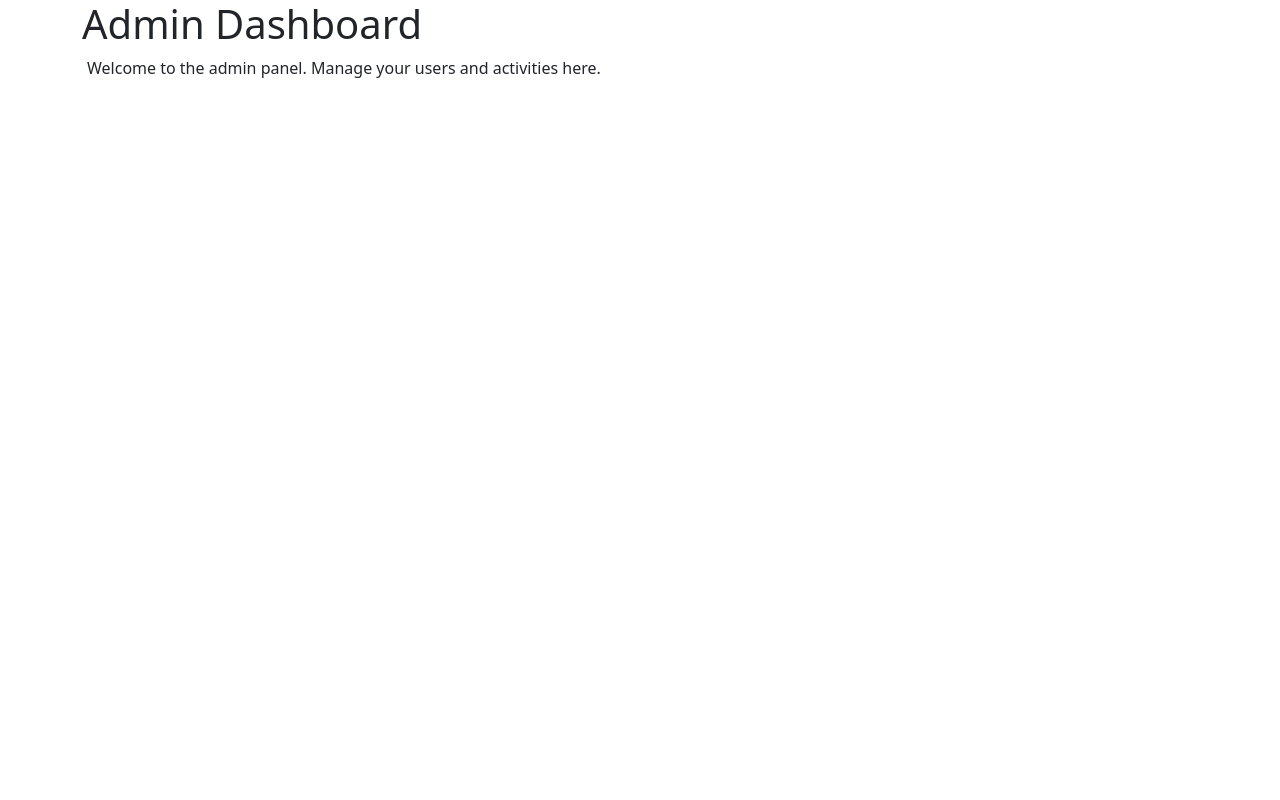
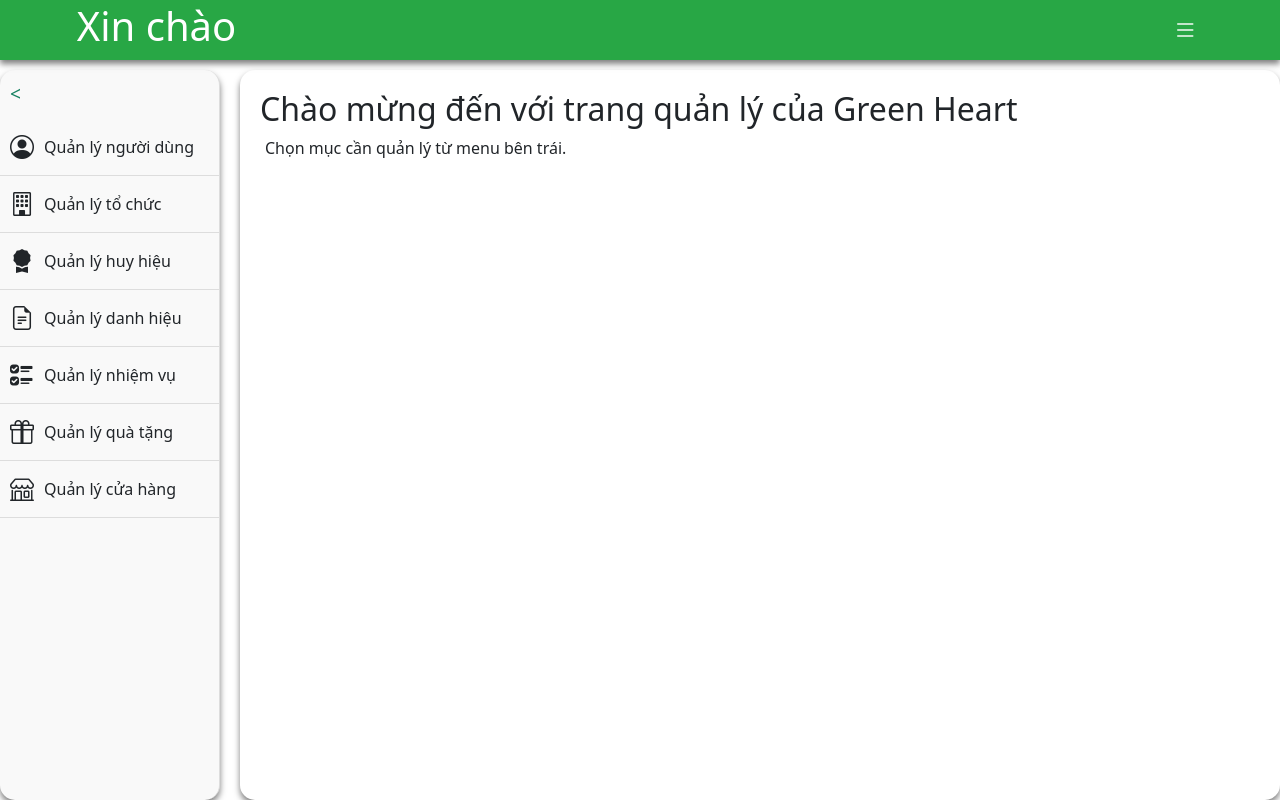
Before and after one commit to quyomega/greenHeart-frontEnd, a React (Create React App) app: page /admin in a window 1280 px wide. Built offline with nearby package versions, Linux system fonts and the light colour scheme; no server answers; sample sign-in values are in the browser's storage.

Commit message:
update: admin

```diff
--- a/src/assets/css/AdminDashboard.css
+++ b/src/assets/css/AdminDashboard.css
@@ -0,0 +1,65 @@
+.admin-dashboard-container {
+  display: flex;
+  flex-direction: column;
+  height: 100vh;
+}
+
+.admin-dashboard-content {
+  display: flex;
+  flex: 1;
+}
+
+.admin-sidebar {
+  margin-top: 70px;
+  width: 220px;
+  background-color: #ecf0f1;
+  border-right: 1px solid #ddd;
+  transition: width 0.3s ease;
+  overflow: hidden;
+  border-radius: 15px;
+  box-shadow: 0 4px 6px rgba(0, 0, 0, 0.5);
+}
+
+.admin-sidebar.collapsed {
+  width: 50px;
+}
+
+.menu-items {
+  padding: 0;
+  margin: 0;
+}
+
+.menu-item {
+  display: flex;
+  align-items: center;
+  padding: 10px 15px;
+  cursor: pointer;
+  transition: background-color 0.3s ease;
+}
+
+.menu-item:hover {
+  background-color: #e9e9e9;
+}
+
+.menu-icon {
+  font-size: 1.5rem;
+}
+
+.admin-main {
+  flex: 1;
+  padding: 20px;
+  margin-top: 70px;
+  box-shadow: 0 4px 6px rgba(0, 0, 0, 0.5);
+  margin-left: 20px;
+  border-radius: 15px;
+}
+
+.menu-toggle-btn {
+  width: 100%;
+  text-align: left;
+  padding: 10px;
+  border: none;
+  background-color: transparent;
+  font-size: 1.2rem;
+  cursor: pointer;
+}
--- a/src/assets/css/Header.css
+++ b/src/assets/css/Header.css
@@ -11,6 +11,8 @@
   z-index: 1000;
   height: 60px;
   padding: 0 6%;
+  box-shadow: 0 4px 6px rgba(0, 0, 0, 0.5);
+
 }
 .hamburger-btn {
   font-size: 24px;
@@ -32,10 +34,9 @@
   display: none; /* Mặc định ẩn */
   flex-direction: column;
   align-items: flex-start;
-  /* background-color: #35b872; */
   padding: 10px;
   border-radius: 4px;
-  box-shadow: 0 4px 6px rgba(0, 0, 0, 0.1);
+  box-shadow: 0 4px 6px rgba(0, 0, 0, 0.5);
   z-index: 1000;
 }
 
--- /dev/null
+++ b/src/assets/css/UserManagement.css
@@ -0,0 +1,75 @@
+.manager-member-container {
+  font-family: "Arial", sans-serif;
+}
+
+table {
+  width: 100%;
+  border-collapse: collapse;
+  margin-top: 20px;
+  box-shadow: 0 2px 8px rgba(0, 0, 0, 0.1); /* Thêm bóng đổ cho bảng */
+  border-radius: 10px; /* Bo tròn góc bảng */
+  overflow: hidden;
+}
+
+th,
+td {
+  padding: 12px 15px;
+  text-align: left;
+  border: 1px solid #e0e0e0;
+  font-size: 14px; /* Cải thiện kích thước chữ */
+}
+
+th {
+  background-color: #007bff;
+  color: white;
+  font-weight: 600; /* Đậm cho tiêu đề */
+  letter-spacing: 1px; /* Thêm khoảng cách giữa các chữ cái */
+}
+
+td {
+  background-color: #ffffff;
+}
+
+tr:nth-child(even) td {
+  background-color: #f1f1f1; /* Dòng chẵn có màu nền khác */
+}
+
+tr:hover td {
+  background-color: #f1f1f1; /* Màu nền khi hover */
+  cursor: pointer;
+}
+
+.admin-role {
+  color: #ff5733; /* Màu đỏ nhạt cho vai trò admin */
+  font-weight: bold;
+}
+
+.user-role {
+  color: #28a745; /* Màu xanh lá cho người dùng */
+  font-weight: bold;
+
+}
+
+.title {
+  white-space: nowrap; /* Đảm bảo không bị cắt bớt văn bản */
+  font-weight: 500;
+  font-weight: bold;
+}
+
+table caption {
+  font-size: 18px;
+  font-weight: bold;
+  color: #333;
+  padding: 10px;
+}
+
+/* @media screen and (max-width: 768px) {
+    table {
+      font-size: 12px;
+    }
+
+    th,
+    td {
+      padding: 8px 10px;
+    }
+  } */
--- a/src/hooks/useUserData.js
+++ b/src/hooks/useUserData.js
@@ -4,10 +4,12 @@ import {
   fetchActivities,
   fetchLeaderboard,
   fetchActivityTypes,
+  getAllUser,
 } from "../services/userService";
 
 const useUserData = (token, filter) => {
   const [userData, setUserData] = useState(null);
+  const [allUsers,setAllUsers] = useState([]);
   const [activities, setActivities] = useState([]);
   const [leaderboard, setLeaderboard] = useState([]);
   const [activityTypes, setActivityTypes] = useState([]);
@@ -21,12 +23,17 @@ const useUserData = (token, filter) => {
         if (!token) {
           throw new Error("Token không hợp lệ.");
         }
+        //lấy token
+        // console.log(token);
 
         // Lấy dữ liệu người dùng
         const user = await fetchUserData(token);
         setUserData(user);
-        //lấy token
-        // console.log(token);
+
+        // Lấy dữ liệu tất cả người dùng
+        const users = await getAllUser(token);
+        setAllUsers(users);
+
         // Tính toán tiến độ cấp độ
         const nextLevelPoints = (user.level + 1) * 100 - user.totalPoints;
         setLevelProgress(100 - nextLevelPoints);
@@ -52,17 +59,18 @@ const useUserData = (token, filter) => {
         // Lấy danh sách loại hoạt động
         const activityTypesData = await fetchActivityTypes();
         setActivityTypes(activityTypesData);
+
       } catch (error) {
         console.error("Lỗi khi tải dữ liệu:", error);
         setError(error.message || "Đã xảy ra lỗi khi tải dữ liệu.");
       }
     };
-
     loadData();
   }, [token, filter]);
 
   return {
     userData,
+    allUsers,
     activities,
     leaderboard,
     activityTypes,
--- a/src/pages/AdminDashboard.js
+++ b/src/pages/AdminDashboard.js
@@ -1,12 +1,149 @@
-import React from "react";
+import React, { useState } from "react";
+import "../assets/css/AdminDashboard.css";
+import Header from "../components/Header";
+import ManagementUser from "./ManagementUser";
+import useUserData from "../hooks/useUserData";
+
+import { useNavigate } from "react-router-dom";
 
 function AdminDashboard() {
+  const token = localStorage.getItem("token");
+  const { allUsers } = useUserData(token);
+  const [isMenuCollapsed, setIsMenuCollapsed] = useState(false);
+  const [isMenuOpen, setIsMenuOpen] = useState(false);
+  const [showLogout, setShowLogout] = useState(false);
+  const [activeContent, setActiveContent] = useState("default");
+
+  const navigate = useNavigate();
+
+  const handleLogout = () => {
+    localStorage.clear();
+    window.location.href = "/login";
+  };
+
+  const goToUserDetails = () => {
+    navigate("/user-details");
+  };
+
+  const toggleMenu = () => {
+    setIsMenuCollapsed(!isMenuCollapsed);
+  };
+
+  const toggleLogoutButton = () => {
+    setIsMenuOpen(!isMenuOpen);
+    setShowLogout(!showLogout);
+  };
+
+  const menuItems = [
+    {
+      label: "Quản lý người dùng",
+      path: "users",
+      icon: "bi-person-circle",
+      component: <ManagementUser token={token} allUsers={allUsers} />,
+    },
+    {
+      label: "Quản lý tổ chức",
+      path: "organizations",
+      icon: "bi-building",
+      component: <p>Đây là giao diện quản lý tổ chức.</p>,
+    },
+    {
+      label: "Quản lý huy hiệu",
+      path: "organizations",
+      icon: "bi-award-fill",
+      component: <p>Đây là giao diện quản lý huy hiệu.</p>,
+    },
+    {
+      label: "Quản lý danh hiệu",
+      icon: "bi-file-earmark-text",
+      component: <p>Đây là giao diện quản lý danh hiệu.</p>,
+    },
+    {
+      label: "Quản lý nhiệm vụ",
+      icon: "bi-ui-checks",
+      component: <p>Đây là giao diện quản lý nhiệm vụ.</p>,
+    },
+    {
+      label: "Quản lý quà tặng",
+      icon: "bi-gift ",
+      component: <p>Đây là giao diện quản lý quà tặng.</p>,
+    },
+    {
+      label: "Quản lý cửa hàng",
+      icon: "bi-shop ",
+      component: <p>Đây là giao diện quản lý cửa hàng.</p>,
+    },
+  ];
+
+  const handleMenuClick = (path) => {
+    setActiveContent(path);
+  };
 
   return (
-    <div className="container">
-      <h1>Admin Dashboard</h1>
-      <p>Welcome to the admin panel. Manage your users and activities here.</p>
+    <div className="admin-dashboard-container">
+      <Header
+        toggleLogoutButton={toggleLogoutButton}
+        isMenuOpen={isMenuOpen}
+        showLogout={showLogout}
+        goToUserDetails={goToUserDetails}
+        handleLogout={handleLogout}
+      />
+      <div className="admin-dashboard-content">
+        <aside
+          className={`admin-sidebar ${isMenuCollapsed ? "collapsed" : ""}`}
+          style={{ backgroundColor: "#f9f9f9" }}
+        >
+          <button
+            className="menu-toggle-btn"
+            onClick={toggleMenu}
+            style={{
+              border: "none",
+              backgroundColor: "transparent",
+              color: "#198363",
+              padding: "10px",
+            }}
+          >
+            {isMenuCollapsed ? ">" : "<"}
+          </button>
+          <ul
+            className="menu-items"
+            style={{ listStyleType: "none", padding: "0", margin: "0" }}
+          >
+            {menuItems.map((item, index) => (
+              <li
+                key={index}
+                className="menu-item"
+                onClick={() => handleMenuClick(item.path)}
+                style={{
+                  padding: "10px",
+                  display: "flex",
+                  alignItems: "center",
+                  cursor: "pointer",
+                  borderBottom: "1px solid #ddd",
+                }}
+              >
+                <i
+                  className={`bi ${item.icon} menu-icon`}
+                  style={{ marginRight: isMenuCollapsed ? "0" : "10px" }}
+                ></i>
+                {!isMenuCollapsed && <span>{item.label}</span>}
+              </li>
+            ))}
+          </ul>
+        </aside>
 
+        {/* Main Content Area */}
+        <main className="admin-main">
+          {activeContent === "default" ? (
+            <div>
+              <h2>Chào mừng đến với trang quản lý của Green Heart</h2>
+              <p>Chọn mục cần quản lý từ menu bên trái.</p>
+            </div>
+          ) : (
+            menuItems.find((item) => item.path === activeContent)?.component
+          )}
+        </main>
+      </div>
     </div>
   );
 }
--- /dev/null
+++ b/src/pages/ManagementUser.js
@@ -0,0 +1,55 @@
+import React from "react";
+import useUserData from "../hooks/useUserData";
+import "../assets/css/UserManagement.css";
+
+function ManagementUser({ token }) {
+  const { allUsers, error, loading } = useUserData(token);
+
+  return (
+    <div className="manager-member-container">
+      <h1>Quản lý người dùng</h1>
+      {loading ? (
+        <p>Đang tải dữ liệu...</p>
+      ) : error ? (
+        <p>{error}</p>
+      ) : (
+        <table>
+          <thead>
+            <tr>
+              <th className="title">Họ tên</th>
+              <th className="title">Email</th>
+              <th className="title">Số điện thoại</th>
+              <th className="title">Địa chỉ</th>
+              <th className="title">Vai trò</th>
+              <th className="title">Điểm</th>
+              <th className="title">Tổng điểm</th>
+            </tr>
+          </thead>
+          <tbody>
+            {allUsers.map((user) => (
+              <tr key={user._id}>
+                <td>{user.name}</td>
+                <td>{user.email}</td>
+                <td>{user.phone}</td>
+                <td>{user.address}</td>
+                <td>
+                  {user.role === "admin" ? (
+                    <span className="admin-role" style={{ color: "red" }}>
+                      {user.role}
+                    </span>
+                  ) : (
+                    <span className="user-role">{user.role}</span>
+                  )}
+                </td>
+                <td>{user.points}</td>
+                <td>{user.totalPoints}</td>
+              </tr>
+            ))}
+          </tbody>
+        </table>
+      )}
+    </div>
+  );
+}
+
+export default ManagementUser;
--- a/src/pages/UserDashboard.js
+++ b/src/pages/UserDashboard.js
@@ -17,7 +17,6 @@ function UserDashboard() {
   const [filter] = useState("system");
   const [isMenuOpen, setIsMenuOpen] = useState(false);
   const [showLogout, setShowLogout] = useState(false);
-
   const token = localStorage.getItem("token");
   const {
     userData,
--- a/src/services/userService.js
+++ b/src/services/userService.js
@@ -28,19 +28,18 @@ export const fetchLeaderboard = async (token, filter) => {
   return response.data.leaderboard;
 };
 
-// API gọi danh sách người dùng
-export const fetchAllUsers = async (token) => {
+// API gọi danh sách tất cả người dùng
+export const getAllUser = async (token) => {
   try {
     const response = await axios.get(`${API_BASE_URL}/users/allprofile`, {
       headers: { Authorization: `Bearer ${token}` },
     });
-    return response.data.data || [];
+    return response.data.users;
   } catch (error) {
     console.error("Có lỗi xảy ra khi lấy dữ liệu tất cả người dùng:", error);
     throw error;
   }
 };
-
 // API gọi danh sách loại hoạt động
 export const fetchActivityTypes = async () => {
   const response = await axios.get(`${API_BASE_URL}/activitytype/get-list`);
```
